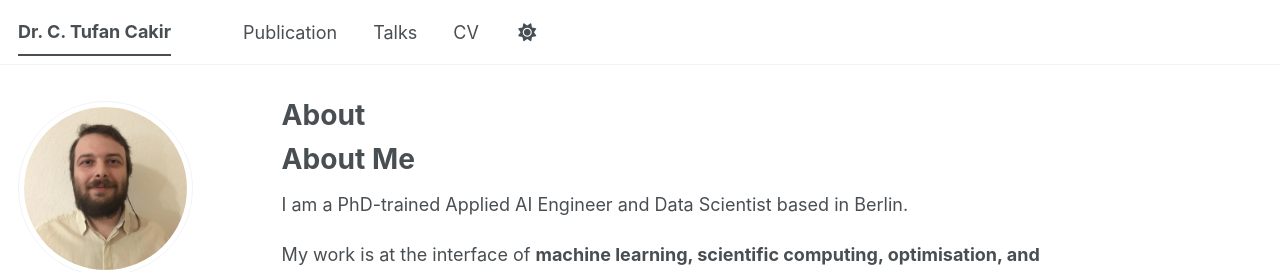
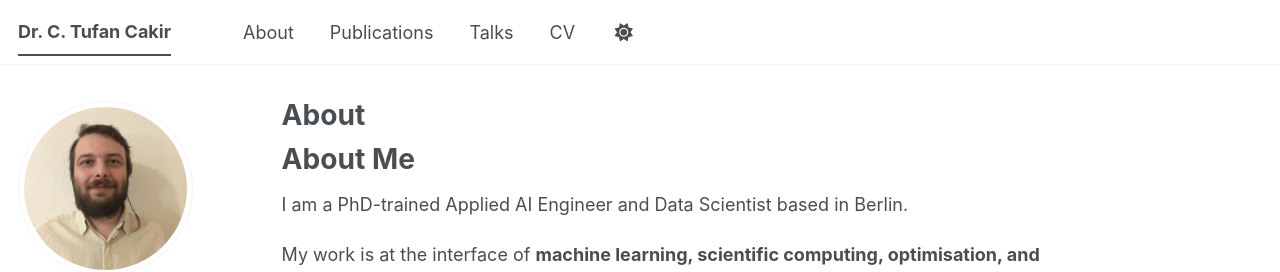
Before and after one commit to cakirtufan/cakirtufan.github.io, a Jekyll site: the page built from _pages/about.md, in a window 1280 px wide. Shown: the top 272 px of the page. Built offline with Jekyll 4.4.1, drawn with Linux system fonts in a browser that asks for light colours; some web fonts are replaced; a script bundle is joined from its source files by our own code; library files that are not in the unit come from our copies.

Commit message:
Update navigation.yml

```diff
--- a/_data/navigation.yml
+++ b/_data/navigation.yml
@@ -8,7 +8,10 @@
 #      Markdown formatted page while the second is generated using JSON.
 
 main:
-  - title: "Publication"
+  - title: "About"
+    url: /
+
+  - title: "Publications"
     url: /publications/
 
   - title: "Talks"
```
